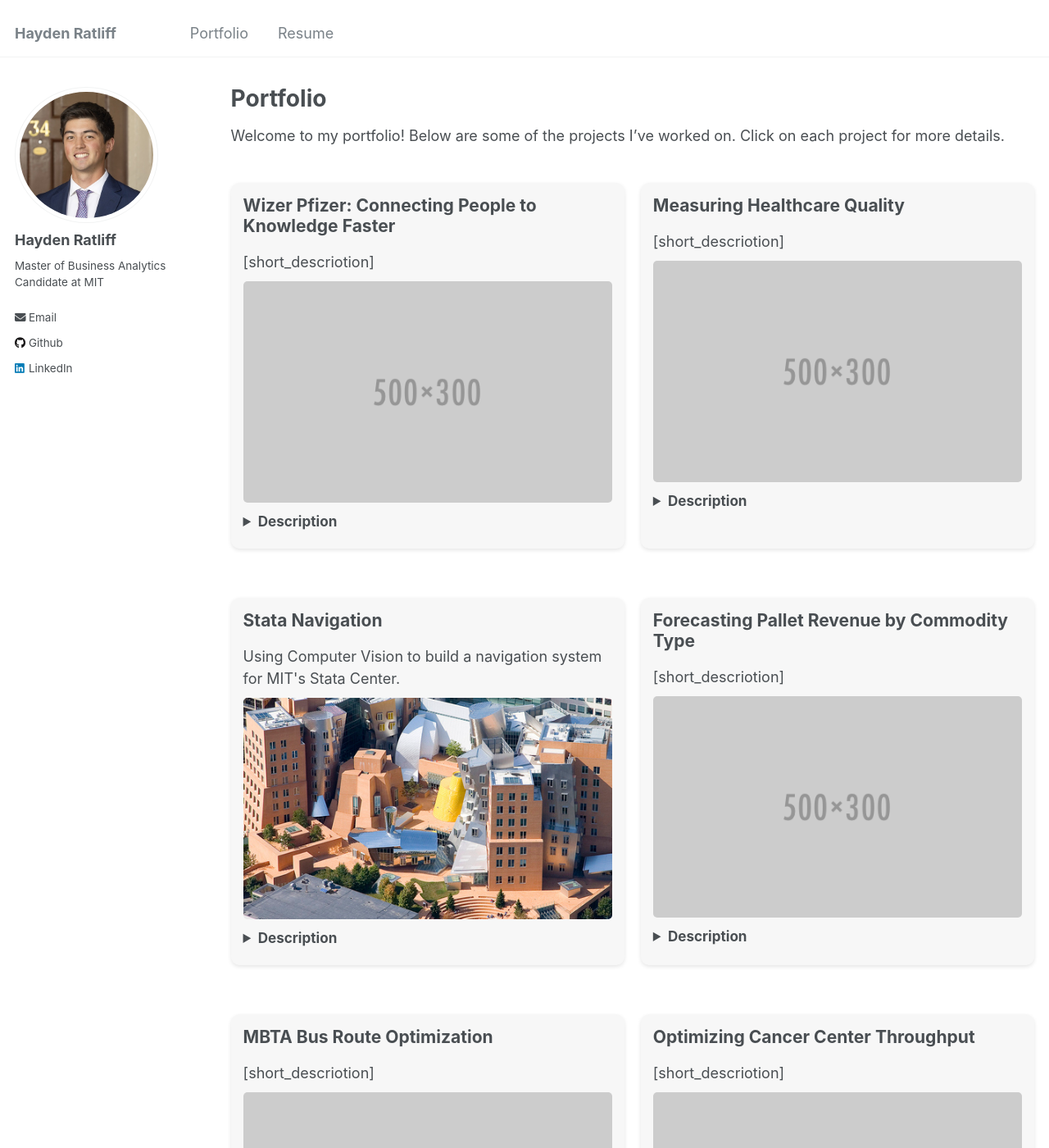
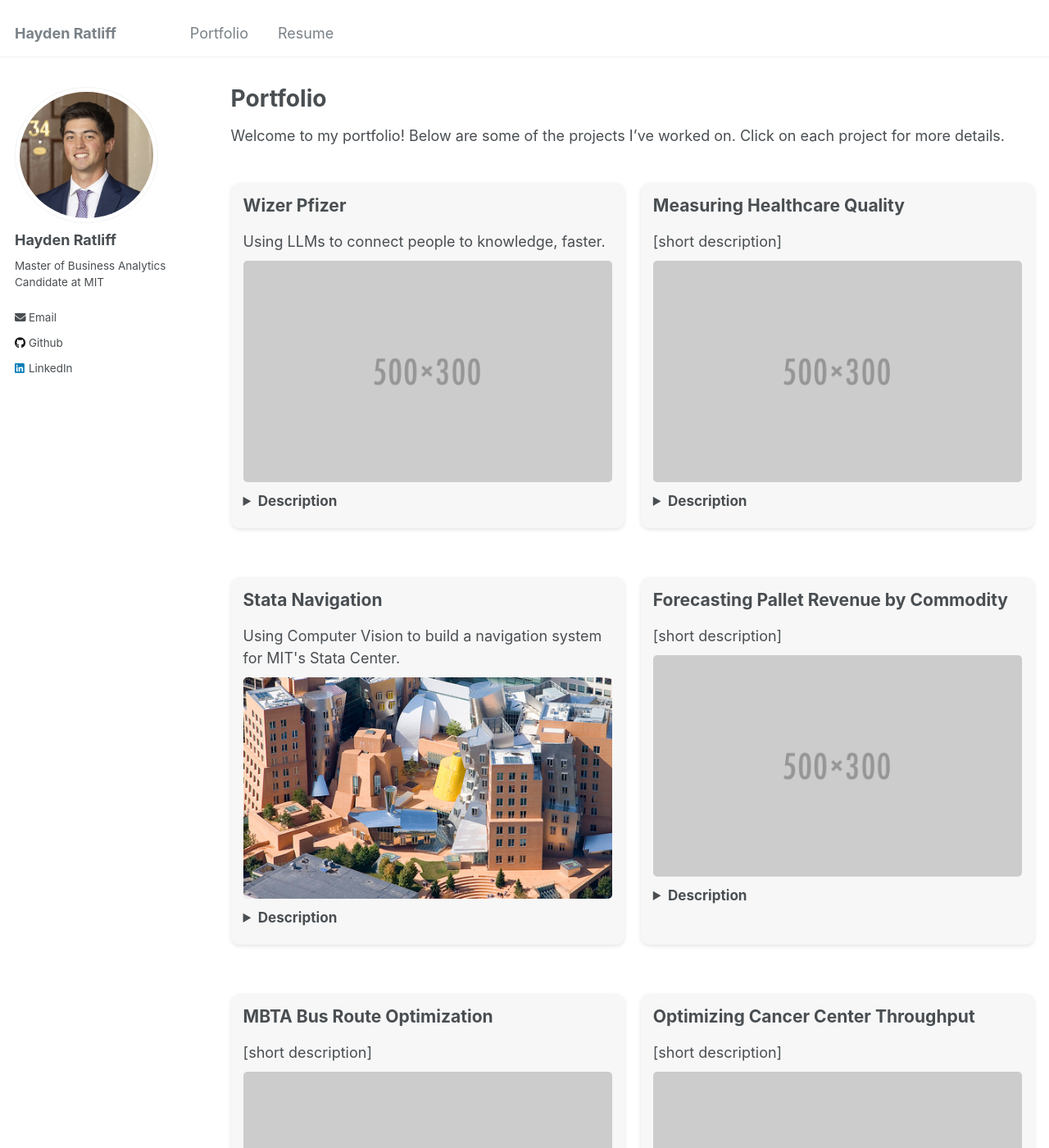
Before and after one commit to haydenratliff/haydenratliff.github.io, a Jekyll site: the page built from _pages/portfolio.md, in a window 1280 px wide and 1400 px high. Shown: the whole window at 82% size. Built offline with Jekyll 4.4.1, drawn with Linux system fonts in a browser that asks for light colours; some of the changed text lies outside the part shown.

Commit message:
update portfolio titles

```diff
--- a/_data/portfolio.yml
+++ b/_data/portfolio.yml
@@ -5,8 +5,8 @@
 # add in video link for capstone video
 # 2 wide instead of 3?
 
-- title: "Wizer Pfizer: Connecting People to Knowledge Faster"
-  short_description: "[short_descriotion]"
+- title: "Wizer Pfizer"
+  short_description: "Using LLMs to connect people to knowledge, faster."
   image: "/images/500x300.png"
   full_description: "[description]"
   code_link: false
@@ -14,7 +14,7 @@
   presentation_link: false
 
 - title: "Measuring Healthcare Quality"
-  short_description: "[short_descriotion]"
+  short_description: "[short description]"
   image: "/images/500x300.png"
   full_description: "[description]"
   code_link: false
@@ -29,8 +29,8 @@
   report_link: "https://github.com/haydenratliff/stata-navigation/blob/main/report.pdf"
   presentation_link: false
 
-- title: "Forecasting Pallet Revenue by Commodity Type"
-  short_description: "[short_descriotion]"
+- title: "Forecasting Pallet Revenue by Commodity"
+  short_description: "[short description]"
   image: "/images/500x300.png"
   full_description: "[description]"
   code_link: false
@@ -38,7 +38,7 @@
   presentation_link: false
 
 - title: "MBTA Bus Route Optimization"
-  short_description: "[short_descriotion]"
+  short_description: "[short description]"
   image: "/images/500x300.png"
   full_description: "[description]"
   code_link: false
@@ -46,7 +46,7 @@
   presentation_link: false
 
 - title: "Optimizing Cancer Center Throughput"
-  short_description: "[short_descriotion]"
+  short_description: "[short description]"
   image: "/images/500x300.png"
   full_description: "[description]"
   code_link: false
@@ -54,7 +54,7 @@
   presentation_link: false
 
 - title: "Visualizing Education Inequality"
-  short_description: "[short_descriotion]"
+  short_description: "[short description]"
   image: "/images/500x300.png"
   full_description: "[description]"
   code_link: false
@@ -62,7 +62,7 @@
   presentation_link: false
 
 - title: "Understanding Urban Freight Parking"
-  short_description: "[short_descriotion]"
+  short_description: "[short description]"
   image: "/images/500x300.png"
   full_description: "[description]"
   code_link: false
@@ -70,7 +70,7 @@
   presentation_link: false
 
 - title: "Forecasting COVID-19 Deaths in Virginia"
-  short_description: "[short_descriotion]"
+  short_description: "[short description]"
   image: "/images/500x300.png"
   full_description: "[description]"
   code_link: false
@@ -78,7 +78,7 @@
   presentation_link: false
 
 - title: "Visualizing Housing Inequality"
-  short_description: "[short_descriotion]"
+  short_description: "[short description]"
   image: "/images/500x300.png"
   full_description: "[description]"
   code_link: false
```
